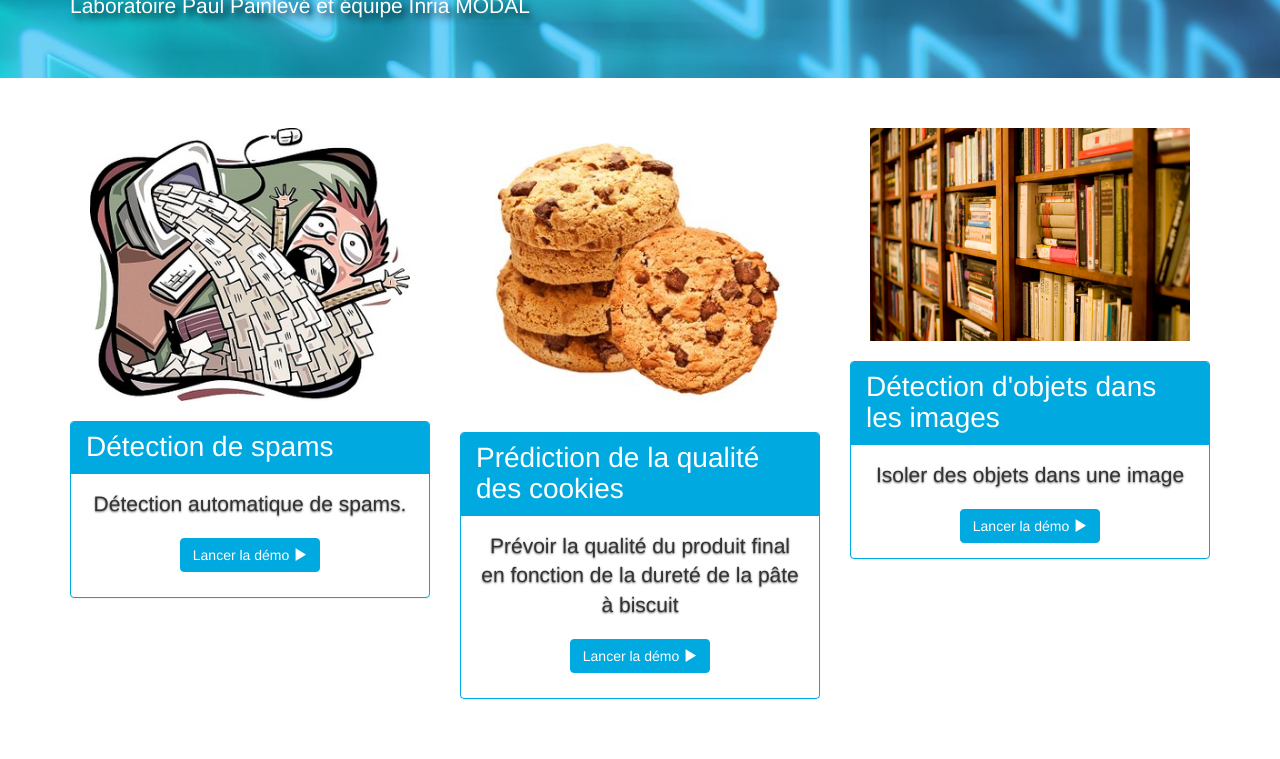
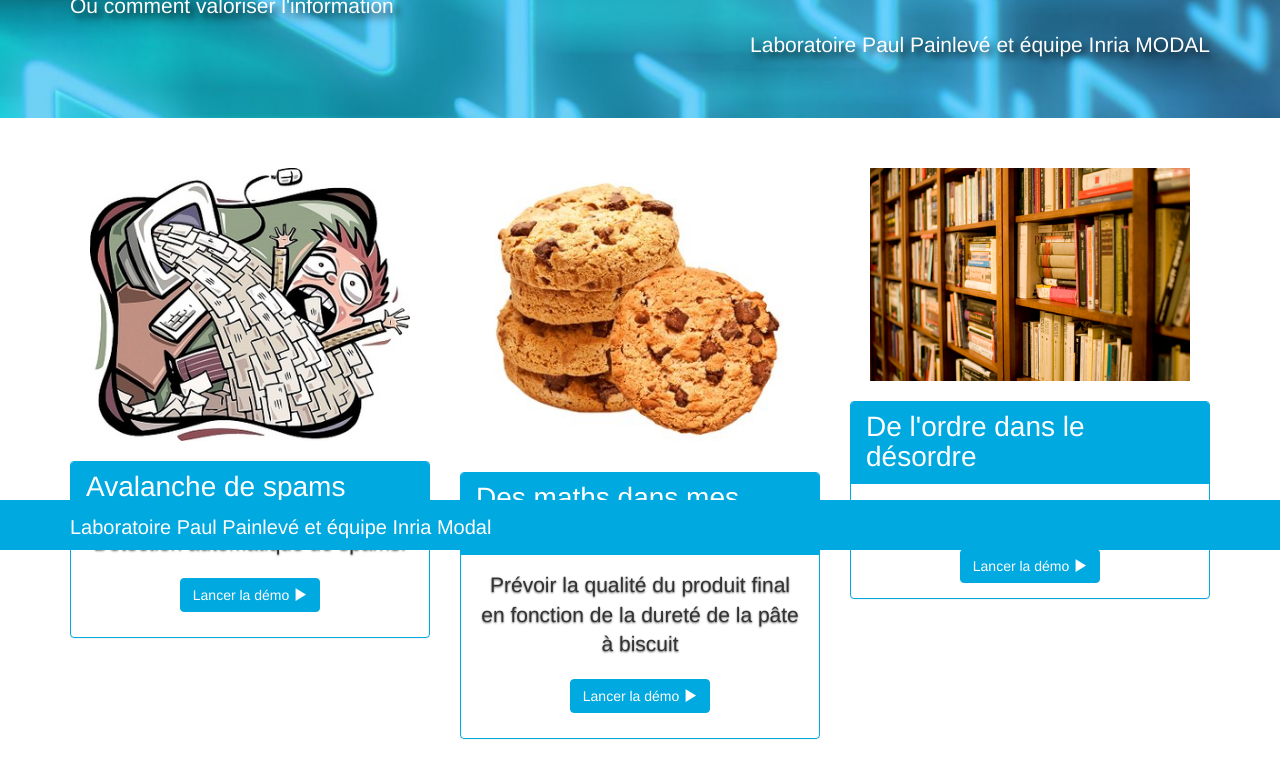
Before and after one commit to modal-inria/xperium, a plain HTML site: page index.html in a window 1280 px wide. Shown: the part 250-1009 px from the top of the page. Before the commit the page ends 979 px from the top, so only its background shows below. Drawn offline with nearby package versions, Linux system fonts and the light colour scheme; files whose address does not match are found by name.

Commit message:
nouvelle version page d'accueil

```diff
--- a/index.html
+++ b/index.html
@@ -17,7 +17,7 @@
       <div class="navbar navbar-inverse navbar-fixed-top" role="navigation">
          <div class="container">
 	    <a class="navbar-brand" href="index.html"><img src="img/home/logo_Lille1_small.png"></a>
-	    <a class="navbar-brand" href="index.html"><img src="img/home/logo_INRIA_small.png"></a>
+	    <a class="navbar-brand" align="right" href="index.html"><img src="img/home/inria_blanc.png"></a>
          </div>
 
       </div>
@@ -25,7 +25,8 @@
       <div class="jumbotron">
          <div class="container">
             <h1>Intelligence des données</h1>
-            <p>Laboratoire Paul Painlevé et équipe Inria MODAL</p>
+	    <p>Ou comment valoriser l'information</p>
+            <p align="right">Laboratoire Paul Painlevé et équipe Inria MODAL</p>
          </div>
       </div>
 
@@ -37,10 +38,10 @@
          <!-- Example row of columns -->
          <div class="row">
             <div class="col-sm-4">
-               <div align="center" style="padding: 20px;"> <img class="img-responsive" src="img/home/fullspams_home.jpg" " alt="Generic placeholder image"> </div>
+               <div align="center" style="padding: 20px;"> <img class="img-responsive" src="img/home/fullspams_home.jpg"> </div>
                <div class="panel panel-primary">
                   <div class="panel-heading">
-                     <h2 class="panel-title">Détection de spams</h2>
+                     <h2 class="panel-title">Avalanche de spams</h2>
                   </div>
                   <div class="panel-body" align="center">
                      <p class="lead">Détection automatique de spams.</p>
@@ -50,10 +51,10 @@
             </div>
             <!-- /.col-sm-4 -->
             <div class="col-sm-4">
-	       <div align="center" style="padding: 20px;"> <img class="img-responsive" src="img/farine/cookies_small.jpg" alt="Generic placeholder image"> </div>
+	       <div align="center" style="padding: 20px;"> <img class="img-responsive" src="img/farine/cookies_small.jpg"> </div>
                <div class="panel panel-primary">
                   <div class="panel-heading">
-                     <h2 class="panel-title">Prédiction de la qualité des cookies</h2>
+                     <h2 class="panel-title">Des maths dans mes cookies</h2>
                   </div>
                   <div class="panel-body" align="center">
                      <p class="lead"> Prévoir la qualité du produit final en fonction de la dureté de la pâte à biscuit
@@ -68,10 +69,10 @@
                <div align="center" style="padding: 20px;"><img class="img-responsive" src="img/home/Bookshelf_home.jpg" alt="Generic placeholder image"></div>
                <div class="panel panel-primary">
                   <div class="panel-heading">
-                     <h2 class="panel-title">Détection d'objets dans les images</h2>
+                     <h2 class="panel-title">De l'ordre dans le désordre</h2>
                   </div>
                   <div class="panel-body" align="center">
-		     <p class="lead"> Isoler des objets dans une image</p>
+		     <p class="lead">Isoler les éléments d'un image</p>
                      <a class="btn btn-primary btn-large" href="snake.html">Lancer la démo <i class="glyphicon glyphicon-play"></i></a>
                   </div>
                </div>
@@ -79,7 +80,12 @@
             <!-- /.col-sm-4 -->
          </div>
          <footer>
-            <p></p>
+            <div class="navbar navbar-inverse navbar-fixed-bottom" >
+         <div class="container">
+	    <div class="footer"> Laboratoire Paul Painlevé et équipe Inria Modal</div>
+         </div>
+
+      </div>
          </footer>
       </div>
       <!-- /container -->
```
